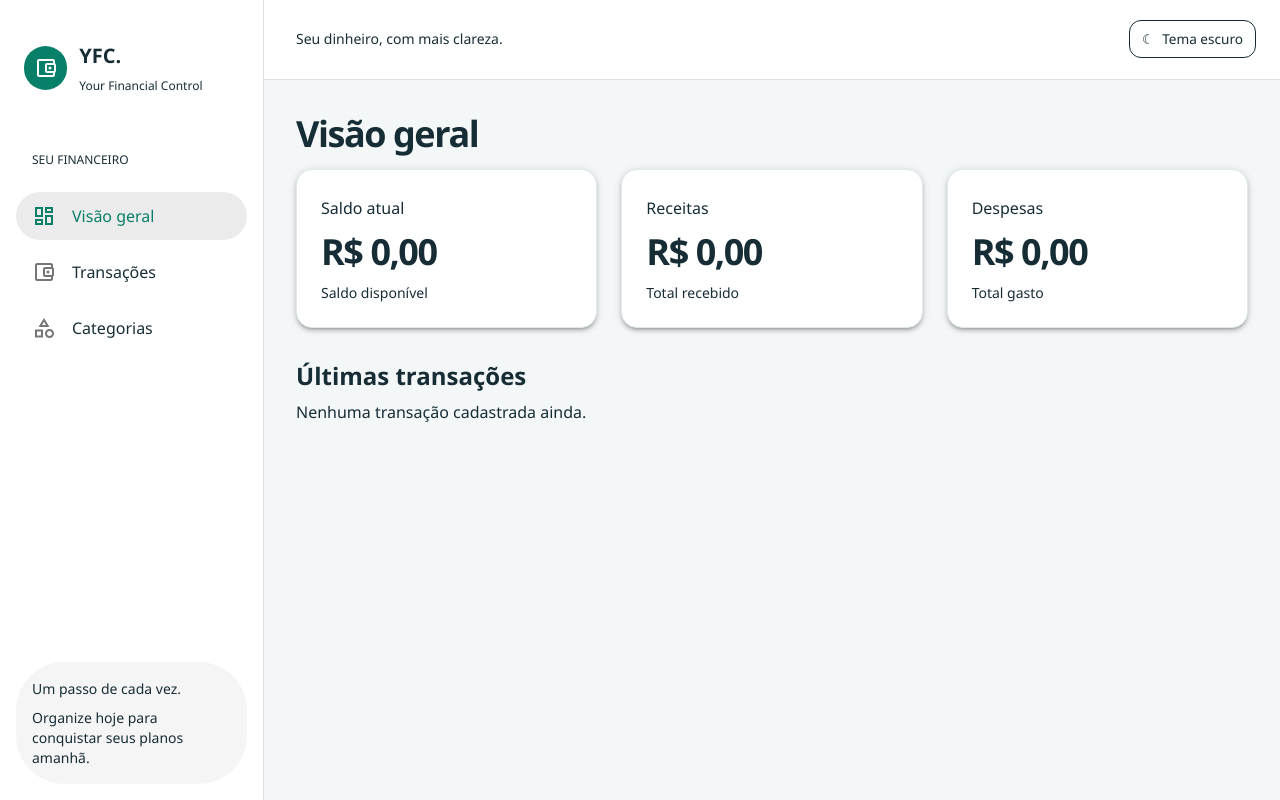
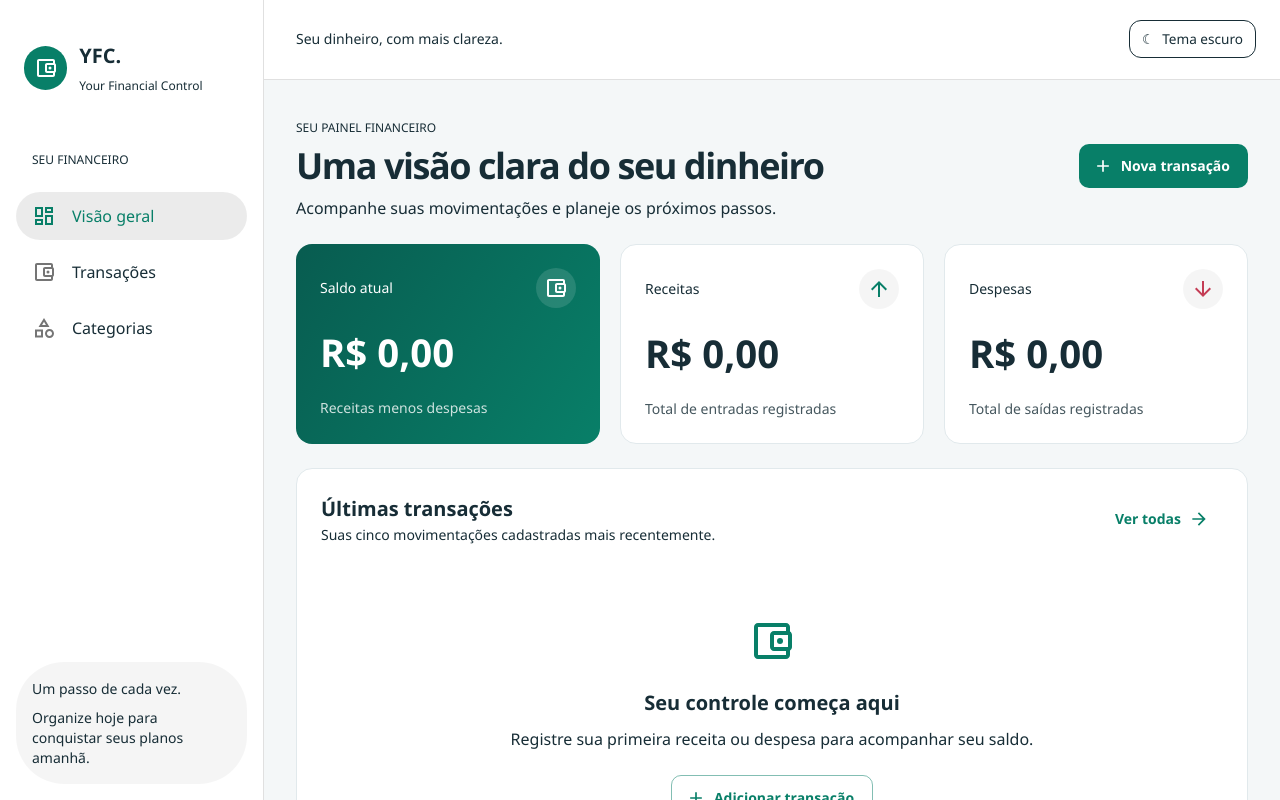
Before and after one commit to Matheus-Lacerda-Da-silva/Your-Financial-Control, a React (Vite) app in the folder frontend/: page / in a window 1280 px wide. Shown: the top 800 px of the page. Built offline with nearby package versions, Linux system fonts and the light colour scheme.

Commit message:
feat(frontend): moderniza painel e adapta transacoes para celular

```diff
--- a/frontend/src/App.tsx
+++ b/frontend/src/App.tsx
@@ -1,4 +1,3 @@
-
 import { useState } from 'react'
 import { BrowserRouter, Routes, Route } from 'react-router-dom'
 
@@ -8,14 +7,7 @@ import Inicio from './pages/Inicio'
 import Transacoes from './pages/Transacoes'
 import Categorias from './pages/Categorias'
 
-type Transacao = {
-  id: number
-  descricao: string
-  tipo: 'receita' | 'despesa'
-  valor: number
-  categoria: string
-  data: string
-}
+import type { Transacao } from './types/transacao'
 
 
 function App() {
@@ -41,7 +33,7 @@ function App() {
     )
   }
 
-   const editarTransacao = (transacaoEditada: Transacao) => {
+  const editarTransacao = (transacaoEditada: Transacao) => {
     setTransacoes((transacoesAtuais) =>
       transacoesAtuais.map((transacao) =>
         transacao.id === transacaoEditada.id ? transacaoEditada : transacao,
--- /dev/null
+++ b/frontend/src/components/TransacaoCard.tsx
@@ -0,0 +1,31 @@
+import { Box, Button, Chip, Typography } from '@mui/material'
+import DeleteIcon from '@mui/icons-material/Delete'
+import EditIcon from '@mui/icons-material/Edit'
+import type { Transacao } from '../types/transacao'
+import { formatarData, formatarMoeda } from '../utils/formatadores'
+
+type Props = {
+  transacao: Transacao
+  onEditar: (transacao: Transacao) => void
+  onExcluir: (transacao: Transacao) => void
+}
+
+export default function TransacaoCard({ transacao, onEditar, onExcluir }: Props) {
+  const receita = transacao.tipo === 'receita'
+  return (
+    <Box sx={{ p: 2, border: 1, borderColor: 'divider', borderRadius: 3, minWidth: 0 }}>
+      <Typography sx={{ overflowWrap: 'anywhere', fontWeight: 700 }}>{transacao.descricao}</Typography>
+      <Typography variant="body2" color="text.secondary" sx={{ overflowWrap: 'anywhere' }}>
+        {transacao.categoria} · {formatarData(transacao.data)}
+      </Typography>
+      <Chip size="small" variant="outlined" color={receita ? 'success' : 'error'} label={receita ? 'Receita' : 'Despesa'} sx={{ mt: 1 }} />
+      <Typography color={receita ? 'success.main' : 'error.main'} sx={{ mt: 1, overflowWrap: 'anywhere', fontWeight: 700 }}>
+        {formatarMoeda(transacao.valor)}
+      </Typography>
+      <Box sx={{ mt: 1, display: 'flex', flexWrap: 'wrap', gap: 1 }}>
+        <Button startIcon={<EditIcon />} onClick={() => onEditar(transacao)}>Editar</Button>
+        <Button color="error" startIcon={<DeleteIcon />} onClick={() => onExcluir(transacao)}>Excluir</Button>
+      </Box>
+    </Box>
+  )
+}
--- a/frontend/src/layouts/LayoutPrincipal.tsx
+++ b/frontend/src/layouts/LayoutPrincipal.tsx
@@ -10,7 +10,7 @@ export default function LayoutPrincipal() {
     <a className="pular-conteudo" href="#conteudo">Pular para o conteúdo</a>
     <Sidebar aberta={menuAberto} onFechar={() => setMenuAberto(false)} />
     <Box sx={{ flexGrow: 1, minWidth: 0 }}>
-      <Box component="header" sx={{ height: 80, px: { xs: 2, md: 4 }, display: 'flex', alignItems: 'center', gap: 1, borderBottom: 1, borderColor: 'divider', bgcolor: 'background.paper' }}>
+      <Box component="header" sx={{ height: 80, pl: { xs: 2, md: 4 }, pr: { xs: 8, sm: 22 }, display: 'flex', alignItems: 'center', gap: 1, borderBottom: 1, borderColor: 'divider', bgcolor: 'background.paper' }}>
         <IconButton aria-label="Abrir menu de navegação" onClick={() => setMenuAberto(true)} sx={{ display: { md: 'none' } }}><MenuIcon /></IconButton>
         <Typography variant="body2" color="text.secondary">Seu dinheiro, com mais clareza.</Typography>
       </Box>
--- a/frontend/src/pages/Inicio.tsx
+++ b/frontend/src/pages/Inicio.tsx
@@ -1,155 +1,41 @@
-import {
-  Box,
-  Card,
-  CardContent,
-  Grid,
-  Table,
-  TableBody,
-  TableCell,
-  TableContainer,
-  TableHead,
-  TableRow,
-  Typography,
-  Paper,
-} from '@mui/material'
+import { Box, Button, Card, CardContent, Chip, Stack, Typography } from '@mui/material'
+import { Add, ArrowDownward, ArrowForward, ArrowUpward, AccountBalanceWalletOutlined } from '@mui/icons-material'
+import { Link } from 'react-router-dom'
 import { formatarData, formatarMoeda } from '../utils/formatadores'
+import type { Transacao } from '../types/transacao'
 
-type Transacao = {
-  id: number
-  descricao: string
-  tipo: 'receita' | 'despesa'
-  valor: number
-  categoria: string
-  data: string
+export default function Inicio({ transacoes }: { transacoes: Transacao[] }) {
+  const receitas = transacoes.filter(t => t.valor > 0).reduce((total, t) => total + t.valor, 0)
+  const despesas = transacoes.filter(t => t.valor < 0).reduce((total, t) => total + Math.abs(t.valor), 0)
+  const resumo = [
+    { titulo: 'Saldo atual', valor: receitas - despesas, detalhe: 'Receitas menos despesas', icone: AccountBalanceWalletOutlined, cor: 'primary.main' },
+    { titulo: 'Receitas', valor: receitas, detalhe: 'Total de entradas registradas', icone: ArrowUpward, cor: 'success.main' },
+    { titulo: 'Despesas', valor: despesas, detalhe: 'Total de saídas registradas', icone: ArrowDownward, cor: 'error.main' },
+  ]
+  return <Stack spacing={3}>
+    <Box sx={{ display: 'flex', justifyContent: 'space-between', gap: 2, flexWrap: 'wrap', alignItems: 'center' }}>
+      <Box><Typography variant="overline" color="primary.main">SEU PAINEL FINANCEIRO</Typography><Typography variant="h4" component="h1">Uma visão clara do seu dinheiro</Typography><Typography color="text.secondary" sx={{ mt: 1 }}>Acompanhe suas movimentações e planeje os próximos passos.</Typography></Box>
+      <Button component={Link} to="/transacoes" variant="contained" startIcon={<Add />}>Nova transação</Button>
+    </Box>
+    <Box sx={{ display: 'grid', gridTemplateColumns: { xs: '1fr', sm: 'repeat(2, minmax(0, 1fr))', lg: 'repeat(3, minmax(0, 1fr))' }, gap: 2.5 }}>
+      {resumo.map(({ titulo, valor, detalhe, icone: Icone, cor }, indice) => <Card key={titulo} sx={{ gridColumn: { sm: indice === 0 ? '1 / -1' : 'auto', lg: 'auto' }, ...(indice === 0 ? { background: 'linear-gradient(125deg, #085c50, #087f68)', color: '#fff', border: 0 } : {}) }}>
+        <CardContent><Stack direction="row" sx={{ justifyContent: 'space-between', alignItems: 'center' }}><Typography variant="subtitle2">{titulo}</Typography><Box sx={{ p: 1, display: 'flex', borderRadius: 2, bgcolor: indice === 0 ? '#ffffff20' : 'action.hover', color: indice === 0 ? '#fff' : cor }}><Icone /></Box></Stack>
+          <Typography sx={{ my: 2, fontSize: 'clamp(1.8rem, 3vw, 2.4rem)', fontWeight: 750, overflowWrap: 'anywhere', fontVariantNumeric: 'tabular-nums' }}>{formatarMoeda(valor)}</Typography>
+          <Typography variant="body2" sx={{ opacity: 0.8 }}>{detalhe}</Typography>
+        </CardContent>
+      </Card>)}
+    </Box>
+    <Card><CardContent>
+      <Stack direction="row" sx={{ alignItems: 'center', justifyContent: 'space-between', gap: 2, flexWrap: 'wrap', mb: 3 }}><Box><Typography variant="h6" component="h2">Últimas transações</Typography><Typography variant="body2" color="text.secondary">Suas cinco movimentações cadastradas mais recentemente.</Typography></Box><Button component={Link} to="/transacoes" endIcon={<ArrowForward />}>Ver todas</Button></Stack>
+      {transacoes.length === 0 ? <Box sx={{ textAlign: 'center', py: 6, px: 1 }}><AccountBalanceWalletOutlined sx={{ fontSize: 48, color: 'primary.main', mb: 2 }} /><Typography variant="h6">Seu controle começa aqui</Typography><Typography color="text.secondary" sx={{ mt: 1, mb: 3 }}>Registre sua primeira receita ou despesa para acompanhar seu saldo.</Typography><Button component={Link} to="/transacoes" variant="outlined" startIcon={<Add />}>Adicionar transação</Button></Box> : <Stack divider={<Box sx={{ borderBottom: 1, borderColor: 'divider' }} />}>
+        {transacoes.slice(0, 5).map(t => <Box key={t.id} sx={{ display: 'flex', gap: 2, alignItems: 'center', py: 2, flexWrap: 'wrap' }}>
+          <Box sx={{ bgcolor: 'action.hover', color: t.valor >= 0 ? 'success.main' : 'error.main', p: 1.2, borderRadius: 3, display: { xs: 'none', sm: 'flex' } }}>{t.valor >= 0 ? <ArrowUpward /> : <ArrowDownward />}</Box>
+          <Box sx={{ flex: '1 1 140px', minWidth: 0 }}><Typography sx={{ overflowWrap: 'anywhere', fontWeight: 650 }}>{t.descricao}</Typography><Typography variant="body2" color="text.secondary" sx={{ overflowWrap: 'anywhere' }}>{t.categoria} · {formatarData(t.data)}</Typography></Box>
+          <Chip size="small" variant="outlined" label={t.tipo === 'receita' ? 'Receita' : 'Despesa'} color={t.tipo === 'receita' ? 'success' : 'error'} />
+          <Typography color={t.valor >= 0 ? 'success.main' : 'error.main'} sx={{ overflowWrap: 'anywhere', fontWeight: 650 }}>{formatarMoeda(t.valor)}</Typography>
+        </Box>)}
+      </Stack>}
+    </CardContent></Card>
+    <Typography variant="caption" color="text.secondary">Os lançamentos desta versão ficam disponíveis apenas durante a sessão. Ao recarregar, os dados serão apagados.</Typography>
+  </Stack>
 }
-
-type InicioProps = {
-  transacoes: Transacao[]
-}
-
-function Inicio({ transacoes }: InicioProps) {
-
-  const receitas = transacoes
-    .filter((transacao) => transacao.valor > 0)
-    .reduce((total, transacao) => total + transacao.valor, 0)
-
-  const despesas = transacoes
-    .filter((transacao) => transacao.valor < 0)
-    .reduce((total, transacao) => total + Math.abs(transacao.valor), 0)
-
-  const saldoAtual = receitas - despesas
-  const ultimasTransacoes = transacoes.slice(0, 5)
-  return (
-    <Box>
-      <Typography variant="h4" gutterBottom>
-        Visão geral
-      </Typography>
-
-      <Grid container spacing={3}>
-        <Grid size={{ xs: 12, md: 4 }}>
-          <Card elevation={3}>
-            <CardContent>
-              <Typography variant="subtitle1" color="text.secondary">
-                Saldo atual
-              </Typography>
-
-              <Typography variant="h4" sx={{ mt: 1 }}>
-                {formatarMoeda(saldoAtual)}
-              </Typography>
-
-              <Typography variant="body2" color="text.secondary" sx={{ mt: 1 }}>
-                Saldo disponível
-              </Typography>
-            </CardContent>
-          </Card>
-        </Grid>
-
-        <Grid size={{ xs: 12, md: 4 }}>
-          <Card elevation={3}>
-            <CardContent>
-              <Typography variant="subtitle1" color="text.secondary">
-                Receitas
-              </Typography>
-
-              <Typography variant="h4" sx={{ mt: 1 }}>
-                {formatarMoeda(receitas)}
-              </Typography>
-
-              <Typography variant="body2" color="text.secondary" sx={{ mt: 1 }}>
-                Total recebido
-              </Typography>
-            </CardContent>
-          </Card>
-        </Grid>
-
-        <Grid size={{ xs: 12, md: 4 }}>
-          <Card elevation={3}>
-            <CardContent>
-              <Typography variant="subtitle1" color="text.secondary">
-                Despesas
-              </Typography>
-
-              <Typography variant="h4" sx={{ mt: 1 }}>
-                {formatarMoeda(despesas)}
-              </Typography>
-
-              <Typography variant="body2" color="text.secondary" sx={{ mt: 1 }}>
-                Total gasto
-              </Typography>
-            </CardContent>
-          </Card>
-        </Grid>
-      </Grid>
-    <Box>
-      <Grid container spacing={3}>
-      </Grid>
-    </Box>
- <Box sx={{ mt: 4 }}>
-      <Typography variant="h5" gutterBottom>
-        Últimas transações
-      </Typography>
-
-      {ultimasTransacoes.length === 0 ? (
-        <Typography color="text.secondary">
-          Nenhuma transação cadastrada ainda.
-        </Typography>
-      ) : (
-        <TableContainer component={Paper}>
-          <Table>
-            <TableHead>
-              <TableRow>
-                <TableCell>Descrição</TableCell>
-                <TableCell>Categoria</TableCell>
-                <TableCell>Data</TableCell>
-                <TableCell align="right">Valor</TableCell>
-              </TableRow>
-              </TableHead>
-
-              <TableBody>
-                {ultimasTransacoes.map((transacao) => (
-                  <TableRow key={transacao.id}>
-                    <TableCell>{transacao.descricao}</TableCell>
-                    <TableCell>{transacao.categoria}</TableCell>
-                    <TableCell>{formatarData(transacao.data)}</TableCell>
-                    <TableCell
-                      align="right"
-                      sx={{
-                        color:
-                          transacao.valor >= 0 ? 'success.main' : 'error.main',
-                        fontWeight: 600,
-                      }}
-                    >
-                      {formatarMoeda(transacao.valor)}
-                    </TableCell>
-                  </TableRow>
-                ))}
-              </TableBody>
-            </Table>
-          </TableContainer>
-        )}
-      </Box>
-    </Box>
-  )
-}
-
-export default Inicio
--- a/frontend/src/pages/Transacoes.tsx
+++ b/frontend/src/pages/Transacoes.tsx
@@ -1,8 +1,9 @@
-
 import { useState } from 'react'
 import type { FormEvent } from 'react'
 
 import {
+  Alert,
+  Snackbar,
   Box,
   Button,
   Card,
@@ -27,16 +28,10 @@ import {
 
 import DeleteIcon from '@mui/icons-material/Delete'
 import EditIcon from '@mui/icons-material/Edit'
-import { formatarData, formatarMoeda } from '../utils/formatadores'
+import TransacaoCard from '../components/TransacaoCard'
+import { dataLocalAtual, formatarData, formatarMoeda } from '../utils/formatadores'
 
-  type Transacao = {
-    id: number
-    descricao: string
-    tipo: 'receita' | 'despesa'
-    valor: number
-    categoria: string
-    data: string
-  }
+import type { Transacao } from '../types/transacao'
 
 type TransacaoNova = Omit<Transacao, 'id'>
 
@@ -53,11 +48,12 @@ import { formatarData, formatarMoeda } from '../utils/formatadores'
   onExcluirTransacao,
   onEditarTransacao,
 }: TransacoesProps) {
+  const [aviso, setAviso] = useState<{ texto: string; erro: boolean } | null>(null)
   const [descricao, setDescricao] = useState('')
   const [tipo, setTipo] = useState('receita')
   const [valor, setValor] = useState('')
   const [categoria, setCategoria] = useState('')
-  const [data, setData] = useState('2026-10-08')
+  const [data, setData] = useState(dataLocalAtual)
   const [transacaoParaExcluir, setTransacaoParaExcluir] = useState<Transacao | null>(null)
   const [transacaoEmEdicao, setTransacaoEmEdicao] = useState<Transacao | null>(null)
   const [descricaoEdicao, setDescricaoEdicao] = useState('')
@@ -78,7 +74,7 @@ import { formatarData, formatarMoeda } from '../utils/formatadores'
       !Number.isFinite(valorNumerico) ||
       valorNumerico <= 0
     ) {
-      alert('Preencha todos os campos com valores válidos.')
+      setAviso({ texto: 'Preencha todos os campos com valores válidos.', erro: true })
       return
     }
 
@@ -92,13 +88,13 @@ import { formatarData, formatarMoeda } from '../utils/formatadores'
 
     onCadastrarTransacao(novaTransacao)
 
-    alert('Transação cadastrada com sucesso!')
+    setAviso({ texto: 'Transação cadastrada com sucesso!', erro: false })
 
     setDescricao('')
     setTipo('receita')
     setValor('')
     setCategoria('')
-    setData('2026-10-08')
+    setData(dataLocalAtual())
   }
 
   const abrirEdicao = (transacao: Transacao) => {
@@ -124,7 +120,7 @@ const salvarEdicao = () => {
       !Number.isFinite(valorNumerico) ||
       valorNumerico <= 0
     ) {
-    alert('Preencha todos os campos com valores válidos.')
+      setAviso({ texto: 'Preencha todos os campos com valores válidos.', erro: true })
       return
     }
 
@@ -142,7 +138,12 @@ const salvarEdicao = () => {
 
   return (
     <Box>
-      <Typography variant="h4" gutterBottom>
+      <Snackbar open={aviso !== null} autoHideDuration={5000} onClose={() => setAviso(null)}>
+        <Alert severity={aviso?.erro ? 'error' : 'success'} onClose={() => setAviso(null)} variant="filled">
+          {aviso?.texto}
+        </Alert>
+      </Snackbar>
+      <Typography variant="h4" component="h1" gutterBottom>
         Transações
       </Typography>
 
@@ -160,10 +161,9 @@ const salvarEdicao = () => {
             component="form"
             onSubmit={cadastrarTransacao}
             sx={{
-              display: 'flex',
-              flexDirection: 'column',
-              gap: 2,
-              maxWidth: 600,
+              display: 'grid',
+              gridTemplateColumns: { xs: '1fr', sm: 'repeat(2, minmax(0, 1fr))', xl: 'repeat(3, minmax(0, 1fr))' },
+              gap: 2.5,
             }}
           >
             <TextField
@@ -234,7 +234,18 @@ const salvarEdicao = () => {
               Nenhuma transação cadastrada ainda.
             </Typography>
           ) : (
-            <TableContainer>
+            <Box>
+              <Box sx={{ display: { xs: 'grid', sm: 'none' }, gap: 2 }}>
+                {transacoes.map((transacao) => (
+                  <TransacaoCard
+                    key={transacao.id}
+                    transacao={transacao}
+                    onEditar={abrirEdicao}
+                    onExcluir={setTransacaoParaExcluir}
+                  />
+                ))}
+              </Box>
+              <TableContainer sx={{ display: { xs: 'none', sm: 'block' } }}>
               <Table>
                 <TableHead>
                   <TableRow>
@@ -264,7 +275,7 @@ const salvarEdicao = () => {
                       <TableCell
                         align="right"
                         sx={{
-                        color: transacao.tipo === 'receita' ? 'sucess.main' : 'error.main',
+                          color: transacao.tipo === 'receita' ? 'success.main' : 'error.main',
                           fontWeight: 'bold',
                         }}
                       >
@@ -291,6 +302,7 @@ const salvarEdicao = () => {
                 </TableBody>
               </Table>
               </TableContainer>
+            </Box>
           )}
         </CardContent>
       </Card>
@@ -312,14 +324,6 @@ const salvarEdicao = () => {
           <Button onClick={() => setTransacaoParaExcluir(null)}>
             Cancelar
           </Button>
-
-          <DialogActions>
-            <Button onClick={() => setTransacaoEmEdicao(null)}>Cancelar</Button>
-            <Button variant="contained" onClick={salvarEdicao}>
-            Salvar
-          </Button>
-        </DialogActions>
-
           <Button
             color="error"
             onClick={() => {
--- /dev/null
+++ b/frontend/src/types/transacao.ts
@@ -0,0 +1,8 @@
+export type Transacao = {
+  id: number
+  descricao: string
+  tipo: 'receita' | 'despesa'
+  valor: number
+  categoria: string
+  data: string
+}
--- a/frontend/src/utils/formatadores.ts
+++ b/frontend/src/utils/formatadores.ts
@@ -9,3 +9,8 @@ export const formatarMoeda = (valor: number) => {
     currency: 'BRL',
   })
 }
+
+export const dataLocalAtual = () => {
+  const hoje = new Date()
+  return `${hoje.getFullYear()}-${String(hoje.getMonth() + 1).padStart(2, '0')}-${String(hoje.getDate()).padStart(2, '0')}`
+}
```
Also changed, not shown: frontend/src/pages/Categorias.tsx (+14 -9 lines). Lines whose indentation alone changed are shown as unchanged.
